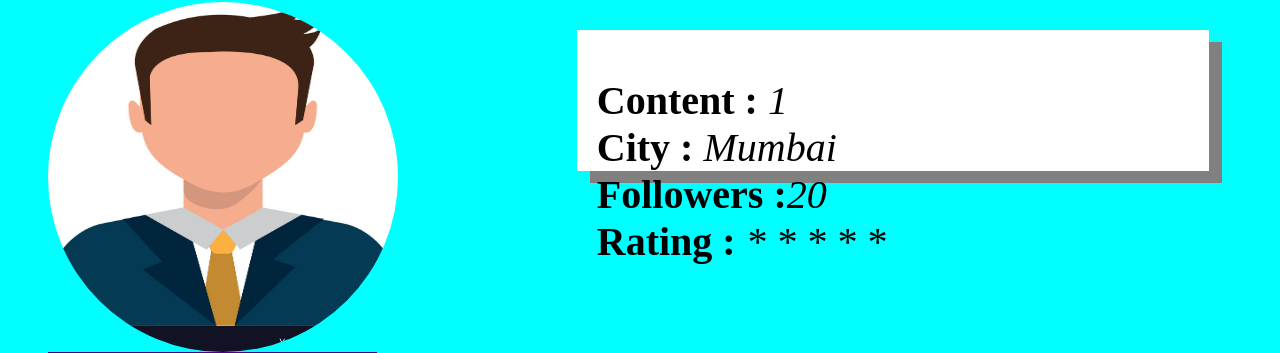
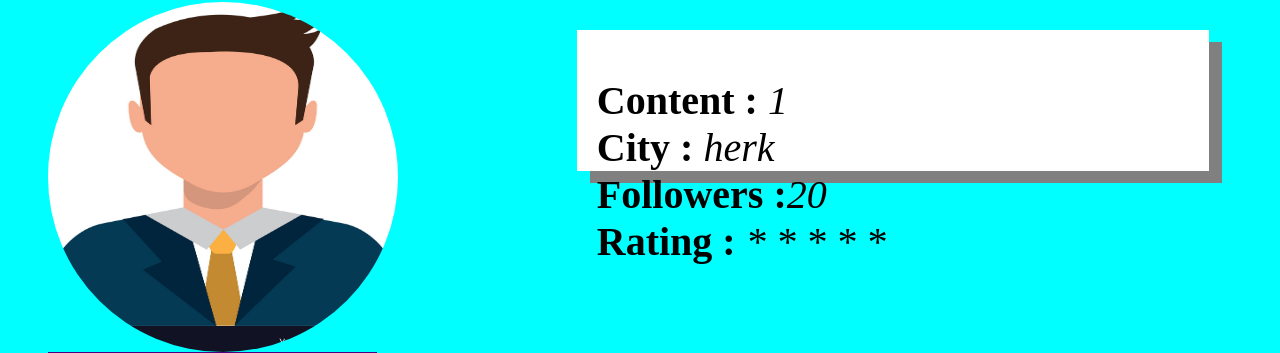
Before and after one commit to jayesh-w/ThinkFit, a PHP site: page /Shop/patienthome.php in a window 1280 px wide. Shown: the part 359-712 px from the top of the page. Run offline with PHP 8.4, Linux system fonts and the light colour scheme; a user stored in the database is signed in.

Commit message:
Update patienthome.php

```diff
--- a/patienthome.php
+++ b/patienthome.php
@@ -77,7 +77,7 @@ function myFunction() {
 </figure>
 <div style="background-color:white; font-size: 2.5rem; color:black; width:50%; height:18%; position:relative; margin-left:45%; margin-top:4%; box-shadow:13px 12px gray">
 	<br>&nbsp&nbsp<b>Content :</b><i> <?php echo $_SESSION['disease']; ?> </i><br>
-	&nbsp&nbsp<b>City :</b><i> Mumbai</i><br>
+	&nbsp&nbsp<b>City :</b><i> <?php echo $_SESSION['city']; ?> </i><br>
 	&nbsp&nbsp<b>Followers :</b><i>20</i><br>
 	&nbsp&nbsp<b>Rating :</b><i> * * * * *</i><br>
 </div><br><br><br><br><br>
```
